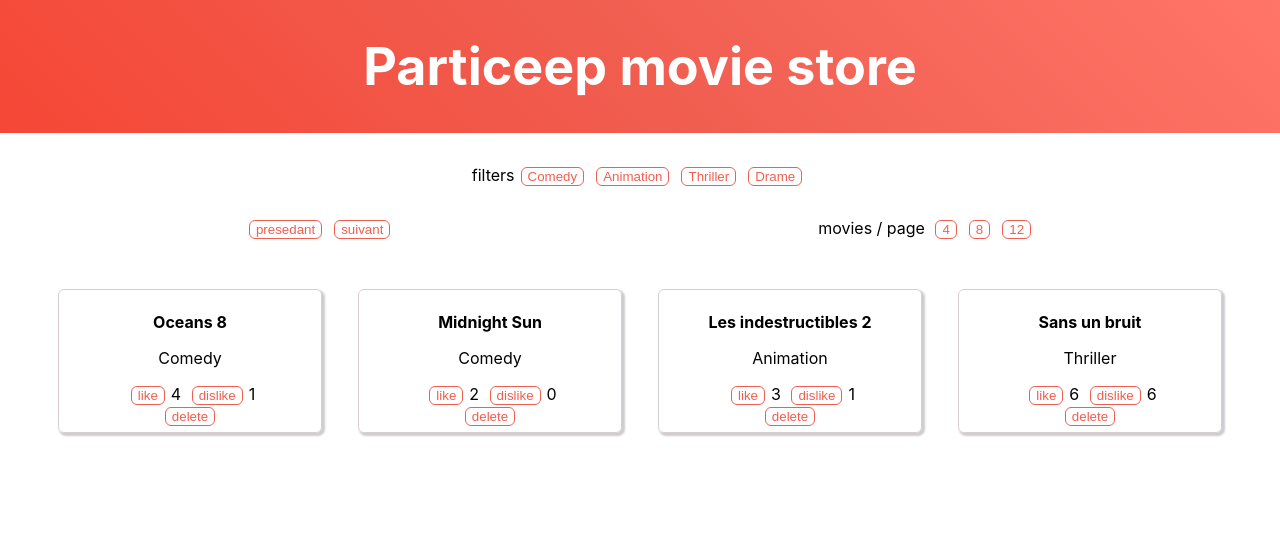
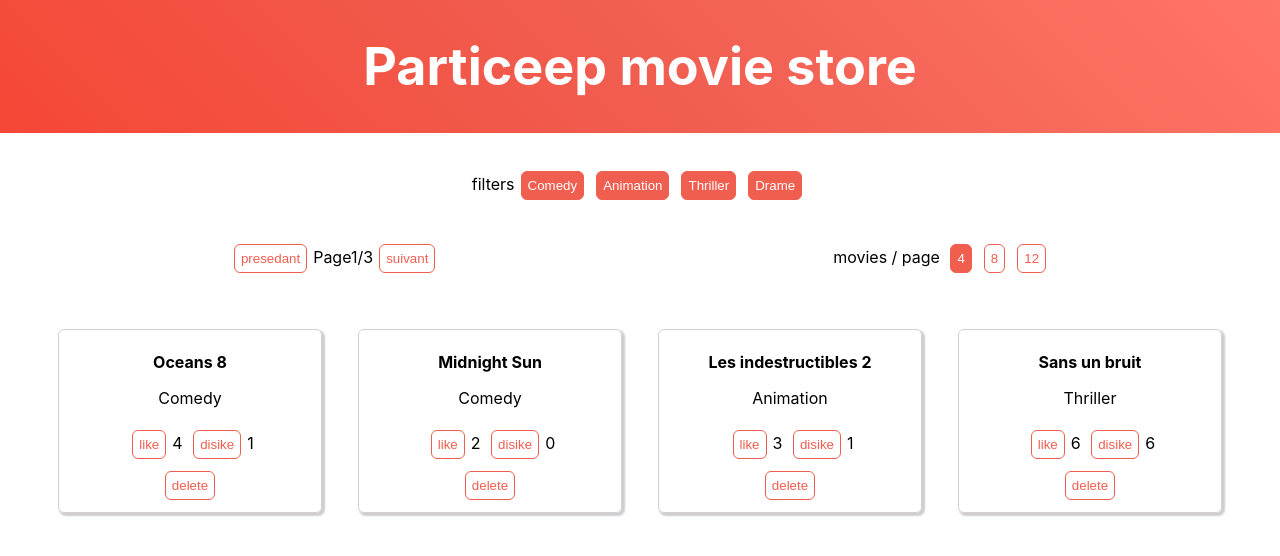
Before and after one commit to m-naim/react-interview, a React (Create React App) app: page / in a window 1280 px wide. Shown: the top 556 px of the page. Built offline with nearby package versions, Linux system fonts and the light colour scheme.

Commit message:
added styling for btns and likes

```diff
--- a/src/components/app/App.css
+++ b/src/components/app/App.css
@@ -33,12 +33,22 @@ input[type="button"] {
   border: 1px solid #f05e50;
   color: #f05e50;
   border-radius: 6px;
-  margin: 0 6px 0 6px;
+  margin: 6px;
+  padding: 6px;
+}
+
+button:hover,
+button:focus,
+input[type="button"]:focus,
+input[type="button"]:hover {
+  transform: scale(1.1);
+  box-shadow: 2px 2px 2px 1px rgba(0, 0, 25, 0.2);
+  outline: none;
 }
 
 .active {
-  background-color: #f05e50;
-  color: #fff;
+  background-color: #f05e50 !important;
+  color: #fff !important;
 }
 
 .movie-title {
@@ -49,6 +59,7 @@ input[type="button"] {
   display: flex;
   flex-direction: row;
   justify-content: space-around;
+  flex-wrap: wrap;
   align-items: center;
   margin: 32px;
 }
--- a/src/components/movieCard/index.jsx
+++ b/src/components/movieCard/index.jsx
@@ -1,4 +1,5 @@
 import React, { Component } from "react";
+import { LikeButton } from "../moviesList/buttons";
 
 class MovieCard extends Component {
   render() {
@@ -8,6 +9,8 @@ class MovieCard extends Component {
       category,
       likes,
       dislikes,
+      liked,
+      disliked,
       _togleLike,
       _togleDislike,
       _handelDelete
@@ -19,9 +22,17 @@ class MovieCard extends Component {
         <p>{category} </p>
 
         <div>
-          <button onClick={() => _togleLike(id)}>like</button>
+          <LikeButton
+            onClick={() => _togleLike(id)}
+            active={liked.includes(id) ? "active" : ""}
+            value={"like"}
+          />
           <span>{likes} </span>
-          <button onClick={() => _togleDislike(id)}>dislike</button>
+          <LikeButton
+            onClick={() => _togleDislike(id)}
+            active={disliked.includes(id) ? "active" : ""}
+            value={"disike"}
+          />
           <span>{dislikes} </span>
         </div>
         <button onClick={() => _handelDelete(id)}>delete</button>
--- /dev/null
+++ b/src/components/moviesList/buttons.jsx
@@ -0,0 +1,17 @@
+import React from "react";
+
+export const FilterButton = ({ value, onClick, active }) => (
+  <button className={active} onClick={onClick}>
+    {value}
+  </button>
+);
+
+export const NumberButton = ({ value, onClick, active }) => (
+  <input type="button" className={active} onClick={onClick} value={value} />
+);
+
+export const LikeButton = ({ value, onClick, active }) => (
+  <button className={active} onClick={onClick}>
+    {value}
+  </button>
+);
--- a/src/components/moviesList/index.jsx
+++ b/src/components/moviesList/index.jsx
@@ -1,6 +1,7 @@
 import React, { Component } from "react";
 import MovieCard from "../movieCard";
 import { movies$ } from "../../movies";
+import { FilterButton, NumberButton } from "./buttons";
 
 class MoviesList extends Component {
   constructor(props) {
@@ -148,13 +149,20 @@ class MoviesList extends Component {
   };
 
   _handleMoviePerPageValue = async e => {
-    const value = e.target.value;
+    const value = parseInt(e.target.value);
     await this.setState({ elementsNumberByPage: value, page: 0 });
     this._handlePagination();
   };
 
   render() {
-    const { loading, categories, moviesToDispaly } = this.state;
+    const {
+      loading,
+      categories,
+      moviesToDispaly,
+      page,
+      elementsNumberByPage,
+      filteredMovies
+    } = this.state;
 
     const displayMovies = moviesToDispaly.map((element, index) => (
       <MovieCard
@@ -164,6 +172,8 @@ class MoviesList extends Component {
         category={element.category}
         likes={element.likes}
         dislikes={element.dislikes}
+        liked={this.state.liked}
+        disliked={this.state.disliked}
         _handelDelete={this._handelDelete}
         _togleLike={this._togleLike}
         _togleDislike={this._togleDislike}
@@ -171,15 +181,19 @@ class MoviesList extends Component {
     ));
 
     const filterButtons = categories.map((category, index) => (
-      <button key={index} onClick={() => this._togeleFilter(category)}>
-        {category}
-      </button>
+      <FilterButton
+        active={this.state.filters.includes(category) ? "" : "active"}
+        key={index}
+        onClick={() => this._togeleFilter(category)}
+        value={category}
+      />
     ));
 
     const btnsNumberByPage = [4, 8, 12].map((value, index) => (
-      <input
+      <NumberButton
         type="button"
         key={index}
+        active={value === this.state.elementsNumberByPage ? "active" : ""}
         onClick={this._handleMoviePerPageValue}
         value={value}
       />
@@ -197,6 +211,11 @@ class MoviesList extends Component {
         <div className={"pagination-bar"}>
           <div>
             <button onClick={this._handlePrevPage}>presedant</button>
+            <span>
+              Page
+              {page + 1}/
+              {Math.ceil(filteredMovies.length / elementsNumberByPage)}
+            </span>
             <button onClick={this._handleNextPage}>suivant</button>
           </div>
           <div>
```
Also changed, not shown: 1 other file (tests, documents, lock files or other folders).
